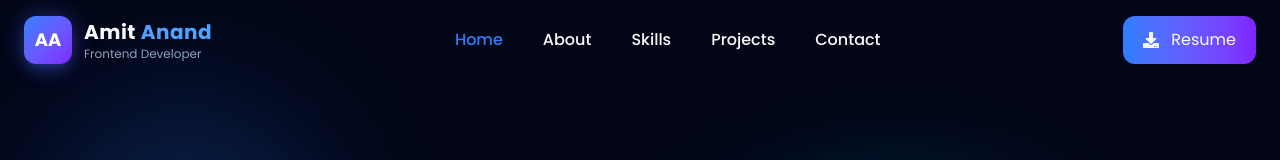
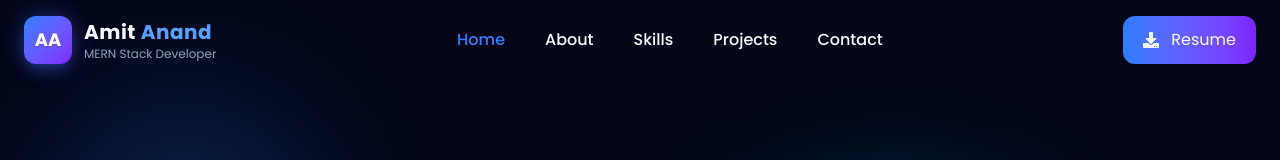
Before and after one commit to amit0526/portfolio-react, a React (Vite) app: page / in a window 1280 px wide. Shown: the top 160 px of the page. Built offline with nearby package versions, Linux system fonts and the light colour scheme.

Commit message:
fix: Update job title from Frontend Developer to MERN Stack Developer in Navbar

```diff
--- a/src/components/layout/Navbar.jsx
+++ b/src/components/layout/Navbar.jsx
@@ -50,7 +50,7 @@ function Navbar() {
               Amit <span className="text-blue-400">Anand</span>
             </h1>
 
-            <p className="text-xs text-slate-400">Frontend Developer</p>
+            <p className="text-xs text-slate-400">MERN Stack Developer</p>
           </div>
         </motion.a>
 
```
